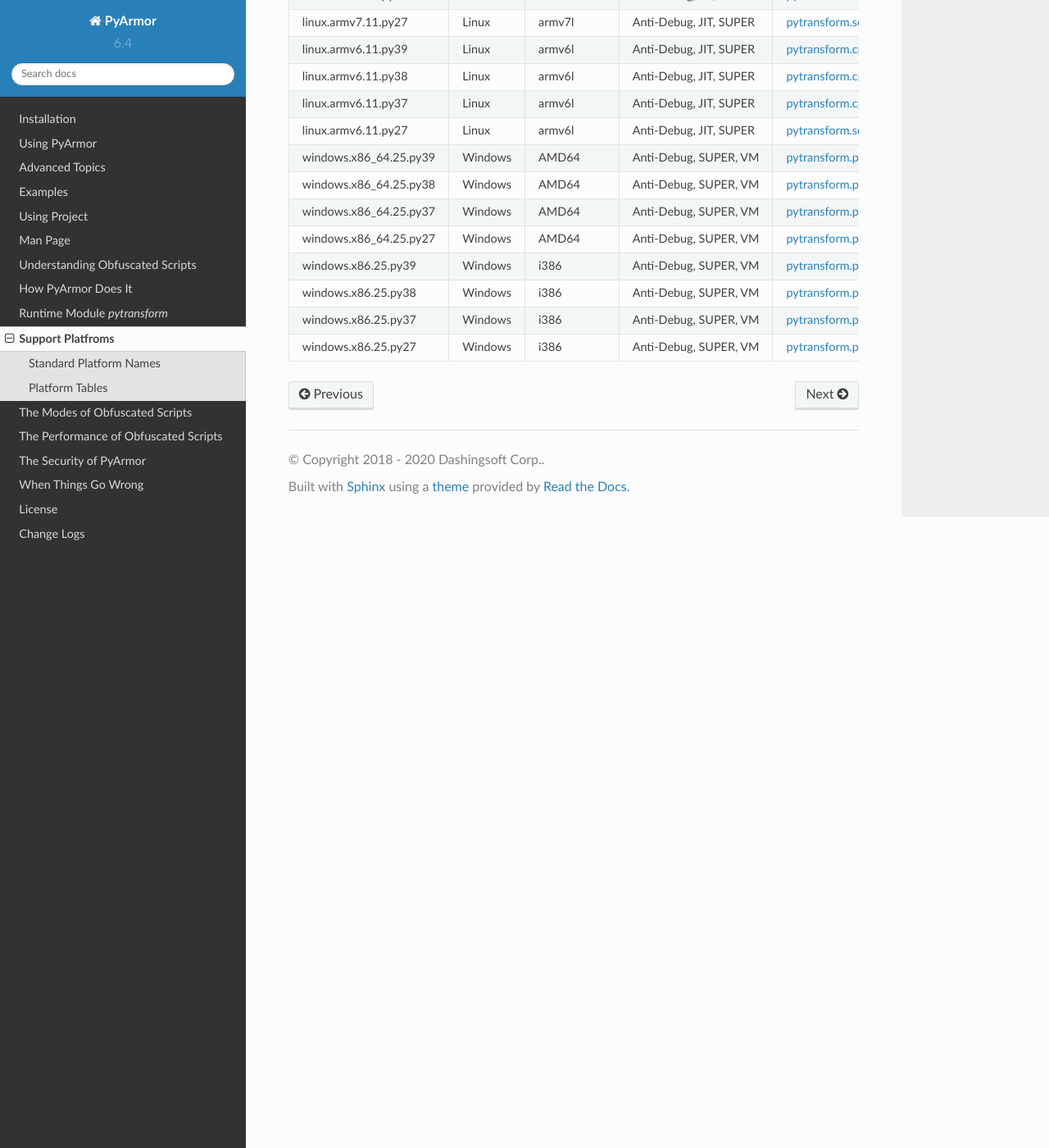
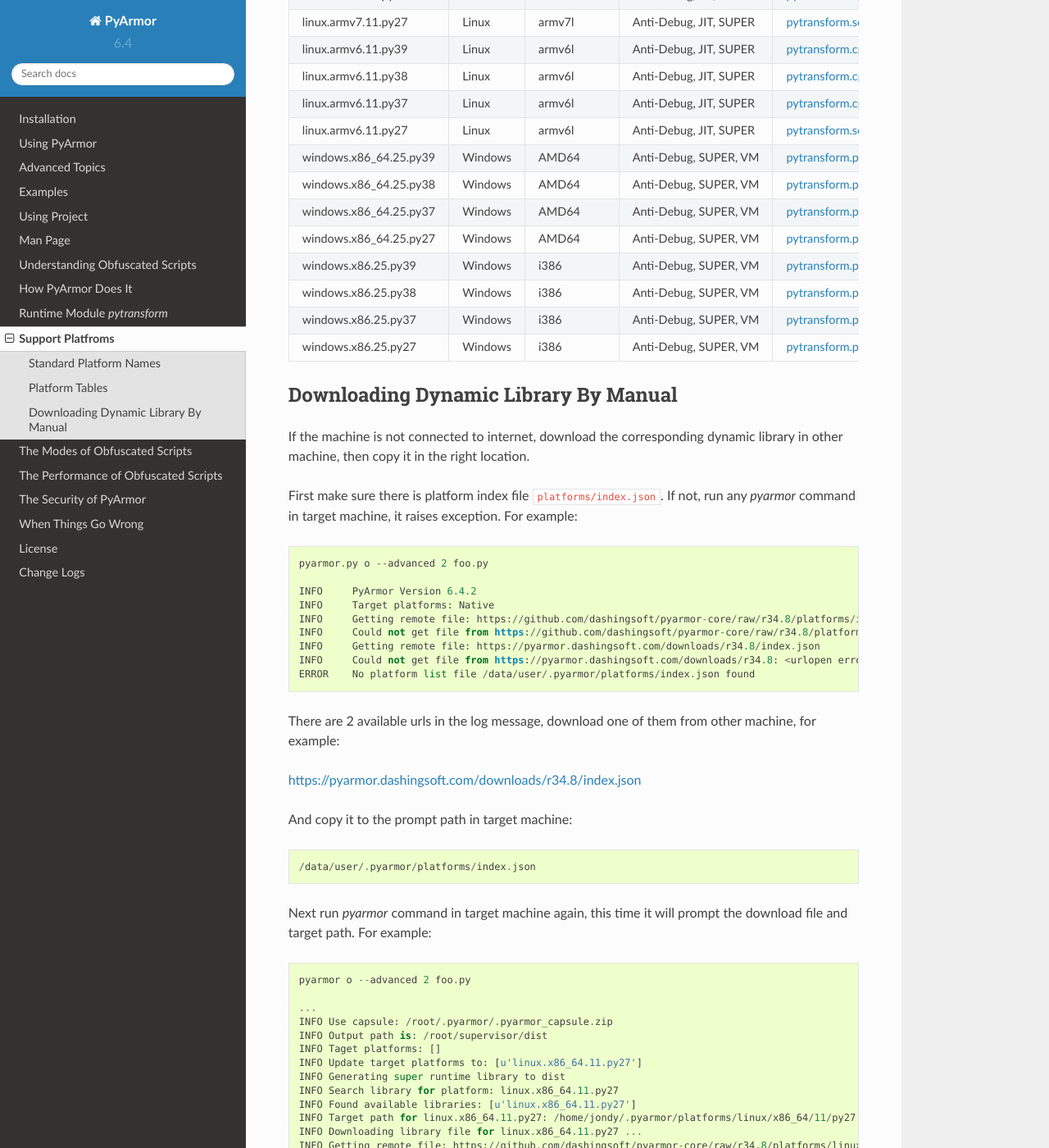
Before and after one commit to dashingsoft/pyarmor, a Sphinx documentation site: the page built from docs/platforms.rst, in a window 1280 px wide and 1400 px high, scrolled down 4205 px. Shown: the whole window at 82% size. Built offline with Sphinx 7.4.7 and the Read the Docs theme 2.0.0, drawn with Linux system fonts in a browser that asks for light colours; some of the changed text lies outside the part shown.

Commit message:
Manually downloading library

```diff
--- a/docs/platforms.rst
+++ b/docs/platforms.rst
@@ -539,3 +539,73 @@ Platform Tables
      - Anti-Debug, SUPER, VM
      - `pytransform.pyd <http://pyarmor.dashingsoft.com/downloads/latest/windows.x86.25.py27/pytransform.pyd>`_
      - Cross compile by i686-w64-mingw32-gcc in cygwin
+
+.. _downloading dynamic library by manual:
+
+Downloading Dynamic Library By Manual
+-------------------------------------
+
+If the machine is not connected to internet, download the corresponding dynamic
+library in other machine, then copy it in the right location.
+
+First make sure there is platform index file ``platforms/index.json``. If not,
+run any `pyarmor` command in target machine, it raises exception. For example::
+
+    pyarmor.py o --advanced 2 foo.py
+
+    INFO     PyArmor Version 6.4.2
+    INFO     Target platforms: Native
+    INFO     Getting remote file: https://github.com/dashingsoft/pyarmor-core/raw/r34.8/platforms/index.json
+    INFO     Could not get file from https://github.com/dashingsoft/pyarmor-core/raw/r34.8/platforms: <urlopen error timed out>
+    INFO     Getting remote file: https://pyarmor.dashingsoft.com/downloads/r34.8/index.json
+    INFO     Could not get file from https://pyarmor.dashingsoft.com/downloads/r34.8: <urlopen error timed out>
+    ERROR    No platform list file /data/user/.pyarmor/platforms/index.json found
+
+There are 2 available urls in the log message, download one of them from other
+machine, for example::
+
+https://pyarmor.dashingsoft.com/downloads/r34.8/index.json
+
+And copy it to the prompt path in target machine::
+
+    /data/user/.pyarmor/platforms/index.json
+
+Next run `pyarmor` command in target machine again, this time it will prompt the
+download file and target path. For example::
+
+    pyarmor o --advanced 2 foo.py
+
+    ...
+    INFO Use capsule: /root/.pyarmor/.pyarmor_capsule.zip
+    INFO Output path is: /root/supervisor/dist
+    INFO Taget platforms: []
+    INFO Update target platforms to: [u'linux.x86_64.11.py27']
+    INFO Generating super runtime library to dist
+    INFO Search library for platform: linux.x86_64.11.py27
+    INFO Found available libraries: [u'linux.x86_64.11.py27']
+    INFO Target path for linux.x86_64.11.py27: /home/jondy/.pyarmor/platforms/linux/x86_64/11/py27
+    INFO Downloading library file for linux.x86_64.11.py27 ...
+    INFO Getting remote file: https://github.com/dashingsoft/pyarmor-core/raw/r34.8/platforms/linux.x86_64.11.py27/pytransform.so
+    INFO Could not get file from https://github.com/dashingsoft/pyarmor-core/raw/r34.8/platforms: <urlopen error [Errno 111] Connection refused>
+    INFO Getting remote file: https://pyarmor.dashingsoft.com/downloads/r34.8/linux.x86_64.11.py27/pytransform.so
+    INFO Could not get file from https://pyarmor.dashingsoft.com/downloads/r34.8: <urlopen error [Errno 111] Connection refused>
+    ERROR Download library file failed
+
+Download it as before, for example
+
+https://github.com/dashingsoft/pyarmor-core/raw/r34.8/platforms/linux.x86_64.11.py27/pytransform.so
+
+And copy it to the path in the line ``INFO Target path``. Here it is::
+
+    /home/jondy/.pyarmor/platforms/linux/x86_64/11/py27
+
+Before PyArmor 6.5.5, no target path line. Save it to ``~/.pyarmor/platforms/``
+plus platform path. For example, the target path of platform
+``linux.x86_64.11.py27`` is ``~/.pyarmor/platforms/linux/x86_64/11/py27``.
+
+All the available dynamic libraries are stored in the repos `pyarmor-core`
+
+https://github.com/dashingsoft/pyarmor-core
+
+Each pyarmor version has the corresponding tag, for example, PyArmor 6.4.2 ->
+tag "r34.8". Switch this tag and download fiels from ``platforms``.
```
